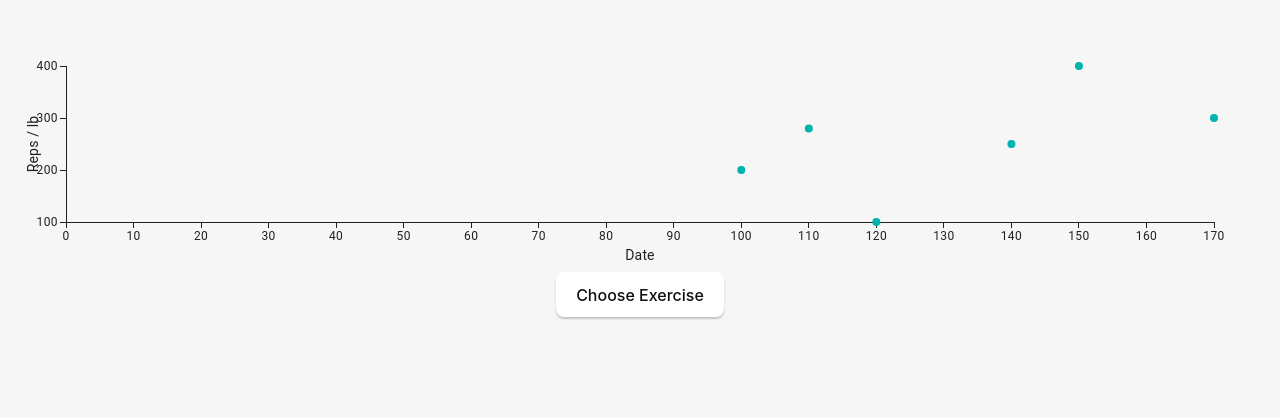
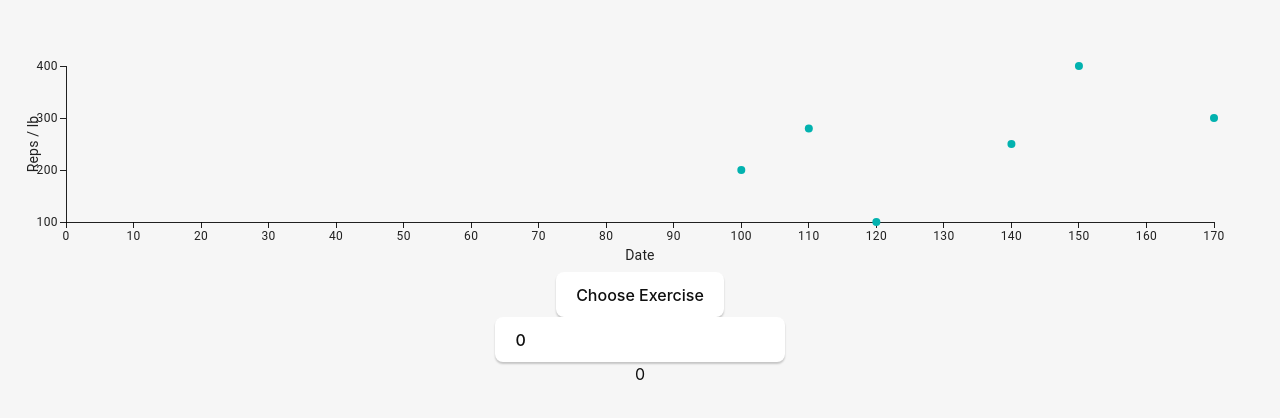
Before and after one commit to eurdoch/zoe, a React (Vite) app: page / in a window 1280 px wide. Shown: the top 418 px of the page. Built offline with nearby package versions, Linux system fonts and the light colour scheme.

Commit message:
Add weight input

```diff
--- a/src/App.tsx
+++ b/src/App.tsx
@@ -14,6 +14,7 @@ const data = [
 function App() {
   const [showModal, setShowModal] = useState<boolean>(false);
   const [currentExercise, setCurrentExercise] = useState<string | null>(null);
+  const [weight, setWeight] = useState<number>(0);
 
   const handleLog = (e: any) => {
     e.preventDefault();
@@ -40,6 +41,12 @@ function App() {
         />
       </div>
       <button onClick={handleLog}>{currentExercise ? currentExercise : "Choose Exercise" }</button>
+      <input
+        type="number"
+        value={weight}
+        onChange={(e) => setWeight(parseInt(e.target.value))}
+      />
+      <div>{weight}</div>
       {showModal && (
         <div className="fixed inset-0 flex flex-col items-center justify-center bg-black bg-opacity-50" onClick={handleOverlayClick}>
           <div className="bg-white p-4 rounded-md" onClick={(e) => e.stopPropagation()}>
```
